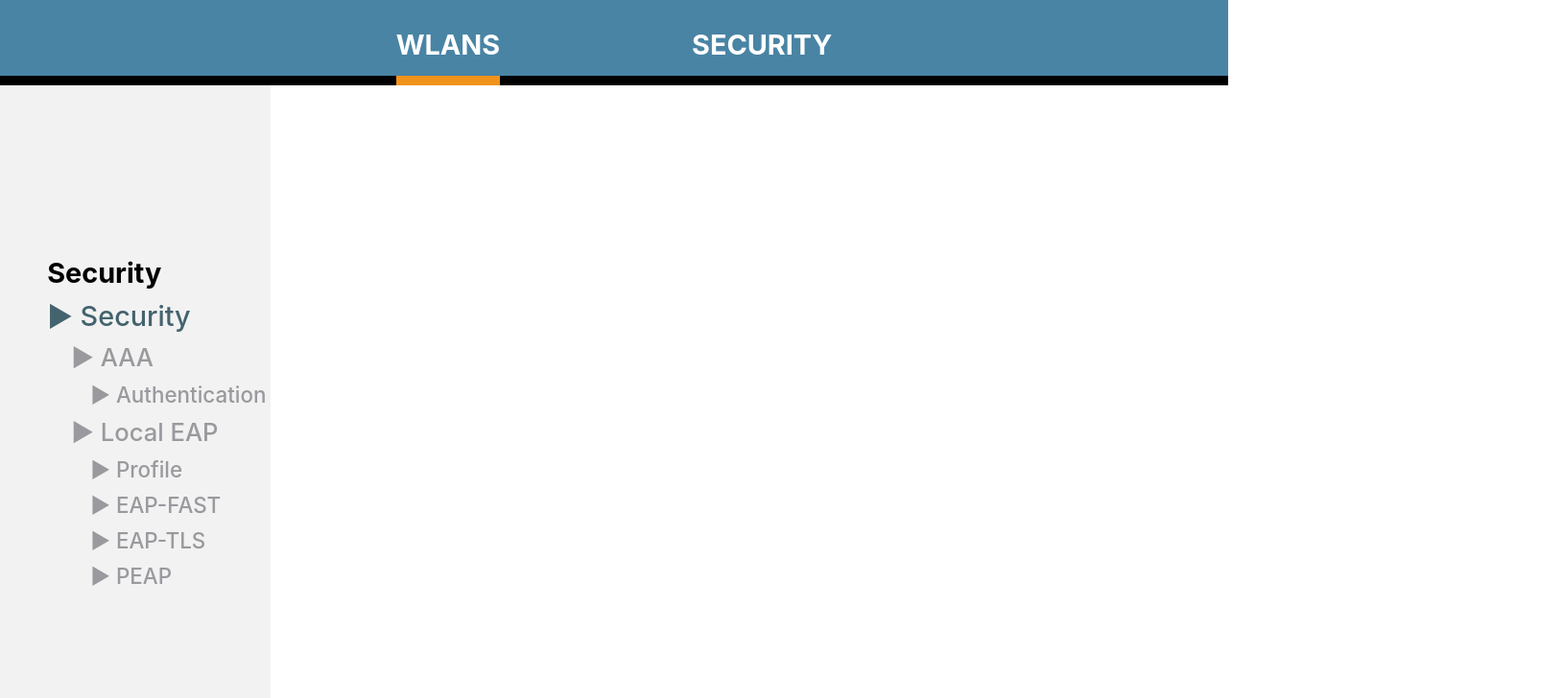
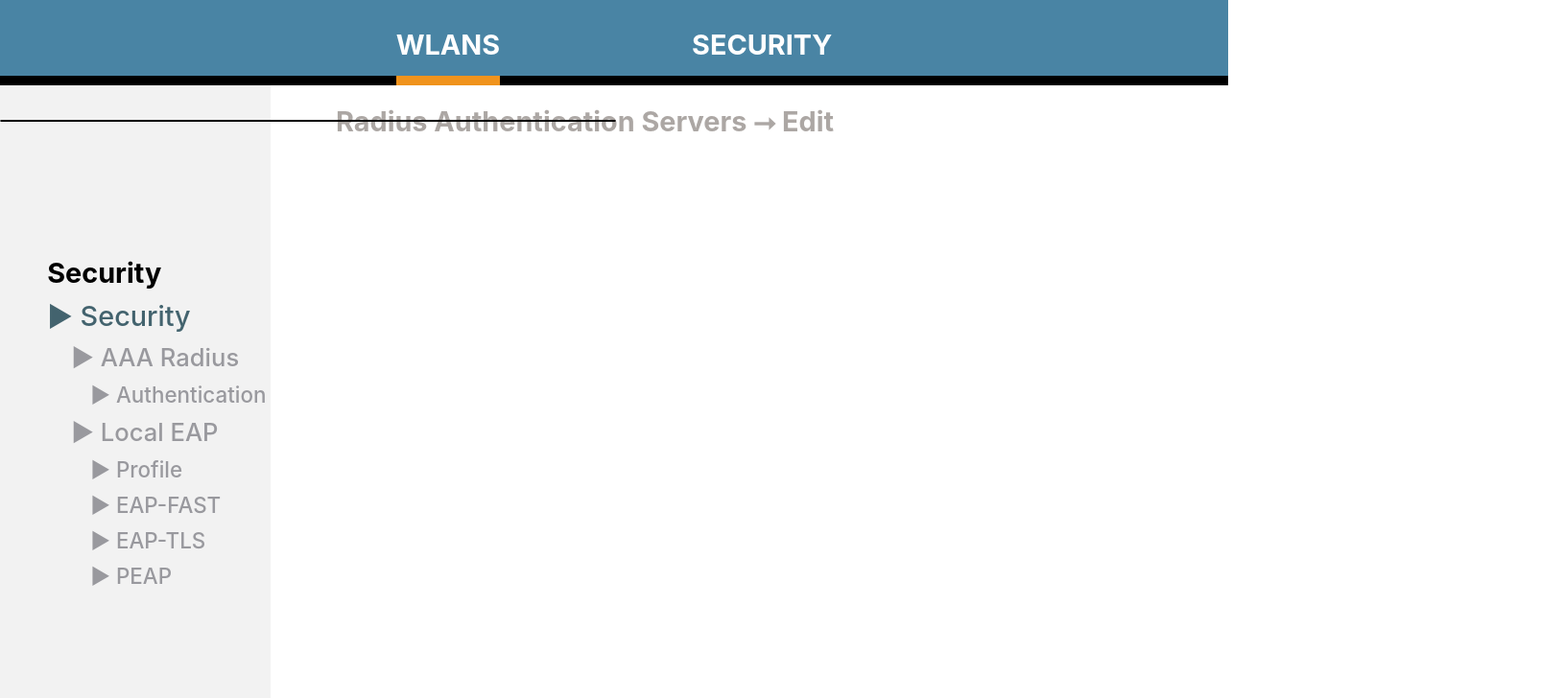
Before and after one commit to wlc-gui/wlc-gui, a React (Create React App) app: page /security/aaa in a window 1280 px wide. Shown: the top 728 px of the page at 96% size, 1630 px wide, since content can reach past the window. Built offline with nearby package versions, Linux system fonts and the light colour scheme.

Commit message:
set security base

```diff
--- a/src/routes/sec/aaa.js
+++ b/src/routes/sec/aaa.js
@@ -4,10 +4,30 @@ import styled from "styled-components";
 export default function AAA () {
   return(
     <>
-    <Wrapper></Wrapper>
+    <State>Radius Authentication Servers ⭢ Edit</State>
+    <Wrapper>
+
+    </Wrapper>
     </>
   );
 }
 
 const Wrapper = styled.div`
+  display: flex;
+  width: 50%;
+  height: 30%;
+  border: 1px solid black;
+  border-radius: 30px;
+  background-color: #f0f0f0;
+  position: relative;
+  top: 20%;
 `;
+
+const State = styled.div`
+  color: #aca7a4;
+  font-size: 1.8rem;
+  font-weight: 700;
+  position: relative;
+  left: 350px;
+  top: 20px;
+`;
--- a/src/routes/sec/security.js
+++ b/src/routes/sec/security.js
@@ -13,7 +13,7 @@ export default function Security () {
           <p className="mainTitle">Security</p>
           <p className="title">▶ Security</p>
           <LinkStyle to="/security/aaa">
-            <p className="detail">▶ AAA</p>
+            <p className="detail">▶ AAA Radius</p>
           </LinkStyle>
           <LinkStyle to="/security/aaa/authentication">
             <p className="sub-detail">▶ Authentication</p>
```
